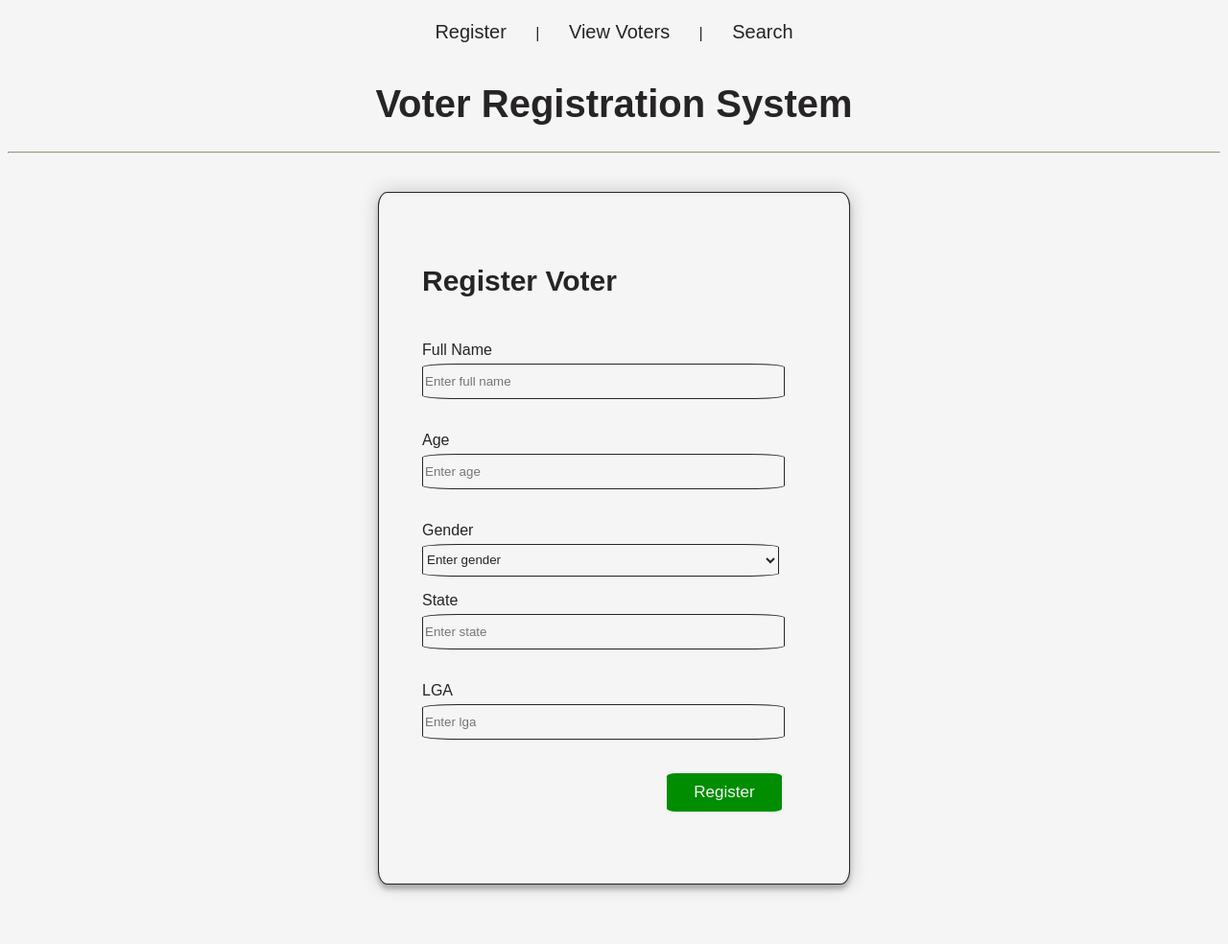
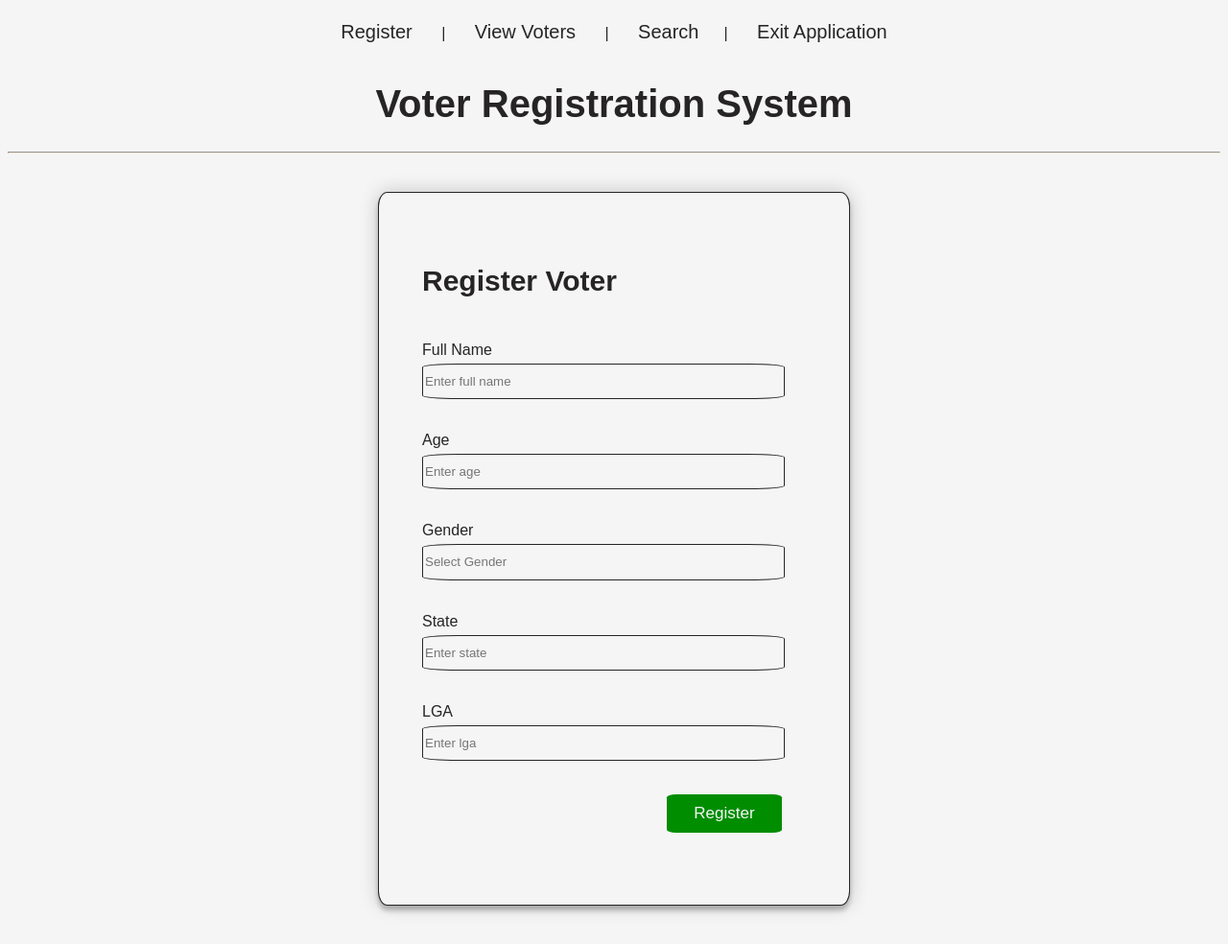
Before and after one commit to shiranezu/VRS, a Flask app: page /register in a window 1280 px wide. Shown: the top 984 px of the page at 96% size. Before the commit the page ends 931 px from the top, so only its background shows below. Run offline with Flask 3, Linux system fonts and the light colour scheme.

Commit message:
Exit page & function added

```diff
--- a/app.py
+++ b/app.py
@@ -77,5 +77,10 @@
 
     return render_template('search.html', result=result)
 
+# Exit Application
+@app.route('/exit')
+def exit():
+    return render_template('exit.html')
+
 if __name__ == '__main__':
     app.run(debug=True)
--- a/templates/base.html
+++ b/templates/base.html
@@ -36,7 +36,8 @@
     <nav>
         <a href="{{ url_for('register') }}">Register</a> |
         <a href="{{ url_for('voters') }}">View Voters</a> |
-        <a href="{{ url_for('search') }}">Search</a>
+        <a href="{{ url_for('search') }}">Search</a>|
+        <a href="{{ url_for('exit') }}">Exit Application</a>
     </nav>
     <h1>Voter Registration System</h1>
     <hr>
--- a/templates/register.html
+++ b/templates/register.html
@@ -6,8 +6,8 @@
     <title>Register Voter</title>
     <style>
         body{
-            background-color: #c2b280;
-            color: #6F4E37;
+            background-color: whitesmoke;
+            color: #262424;
             font-family: 'Courier New', Courier, monospace;
         }
         nav{
@@ -16,7 +16,7 @@
         }
         a{
             text-decoration: none;
-            color: #6F4E37;
+            color: #262424;
             padding:  26px;
             font-size: 20px;
 
@@ -83,12 +83,12 @@
     <h2>Register Voter</h2>
         <p>Full Name</p> <input id="box" type="text" name="full_name" placeholder="Enter full name"><br>
         <p>Age</p> <input id="box" type="number" name="age" placeholder="Enter age"><br>
-        <!-- <p>Gender</p> <input id="box" type="text" name="gender" placeholder="Select Gender"><br> -->
-        <p>Gender</p><select name="Gender" id="box">
+        <p>Gender</p> <input id="box" type="text" name="gender" placeholder="Select Gender"><br>
+        <!-- <p>Gender</p><select name="Gender" id="box">
             <option value="--">Enter gender</option>
             <option value="M">Male</option>
             <option value="F">Female</option>
-        </select>
+        </select> -->
         <p>State</p> <input id="box" type="text" name="state" placeholder="Enter state"><br>
         <p>LGA</p> <input id="box" type="text" name="lga" placeholder="Enter lga"><br>
         <input type="submit" value="Register" id="btn">
```
Also changed, not shown: templates/exit.html (added, +25 -0 lines), ReadME.md.
